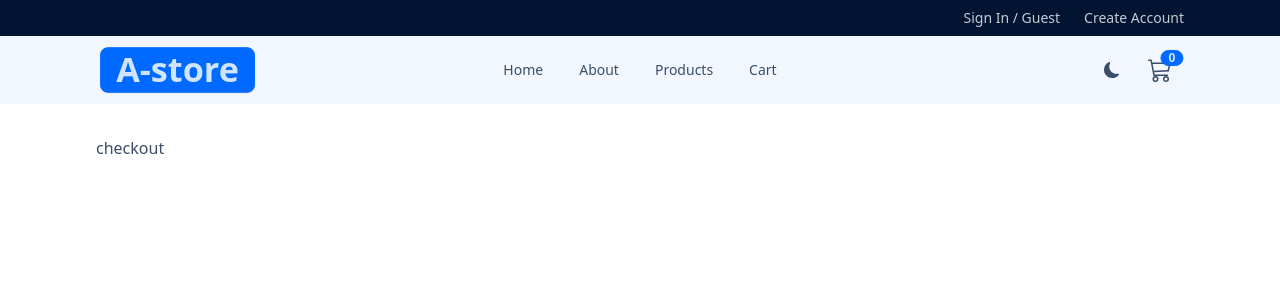
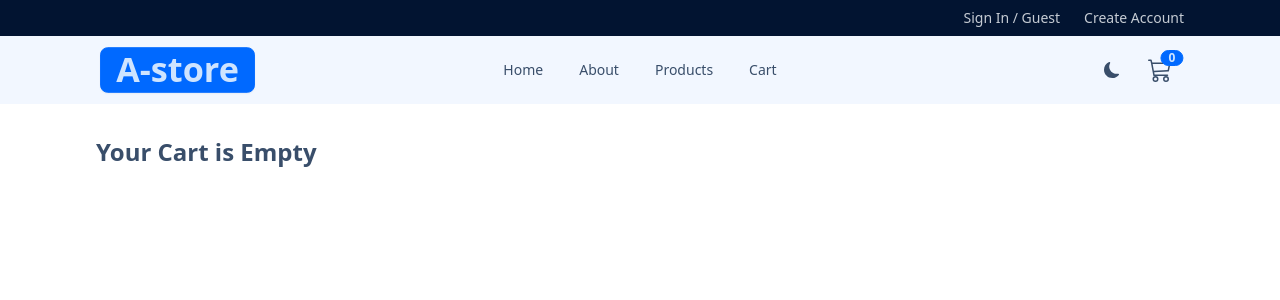
Before and after one commit to arnold-O/furniture-store, a React (Vite) app: page /checkout in a window 1280 px wide. Shown: the top 300 px of the page. Built offline with nearby package versions, Linux system fonts and the light colour scheme.

Commit message:
login url added

```diff
--- /dev/null
+++ b/src/components/CheckoutForm.jsx
@@ -0,0 +1,11 @@
+import React from 'react';
+
+const CheckoutForm = () => {
+    return (
+        <div>
+
+        </div>
+    );
+}
+
+export default CheckoutForm;
--- a/src/components/NavLinks.jsx
+++ b/src/components/NavLinks.jsx
@@ -5,7 +5,6 @@ import { useSelector } from 'react-redux';
 
 const NavLinks = () => {
     const user = useSelector((state)=> state.userState.user)
-    console.log(user);
     return (<div className='lg:flex gap-x-1'>
         {links.map((item)=>{
             const {text, id, url} = item
--- a/src/components/index.js
+++ b/src/components/index.js
@@ -12,3 +12,4 @@ export {default as Filters} from './Filters'
 export {default as Loading} from './Loading'
 export {default as CartTotals} from './CartTotals'
 export {default as CartItemsList} from './CartItemsList'
+export {default as CheckoutForm} from './CheckoutForm'
--- a/src/pages/Checkout.jsx
+++ b/src/pages/Checkout.jsx
@@ -1,10 +1,18 @@
 import React from 'react';
+import { useSelector } from 'react-redux';
+import { SectionTitle } from '../components';
 
 const Checkout = () => {
 
+    const cartItems = useSelector((state)=>state.cartState.cartTotal)
+
+    if(cartItems === 0){
+        return <SectionTitle  text='Your Cart is Empty'/>
+    }
+
     return (
         <div>
-            checkout
+
         </div>
     );
 }
--- a/src/pages/Login.jsx
+++ b/src/pages/Login.jsx
@@ -34,13 +34,13 @@ const Login = () => {
 
     const loginAsGuest = async ()=>{
         try {
-            // const response = await customFetch.post('/auth/local', {
-            //     identifier:'test@test.com',
-            //     password:'secret'
-            // })
+            const response = await customFetch.post('/auth/local', {
+                identifier:'test@test.com',
+                password:'secret'
+            })
             dispatch(loginUser(response.data))
             toast.success('Welcome Guest User')
-            navigate('/')
+         navigate('/')
         } catch (error) {
 
             toast.error('Guest user error, Try Again')
```
Also changed, not shown: src/features/user/userSlice.js (+4 -9 lines).
